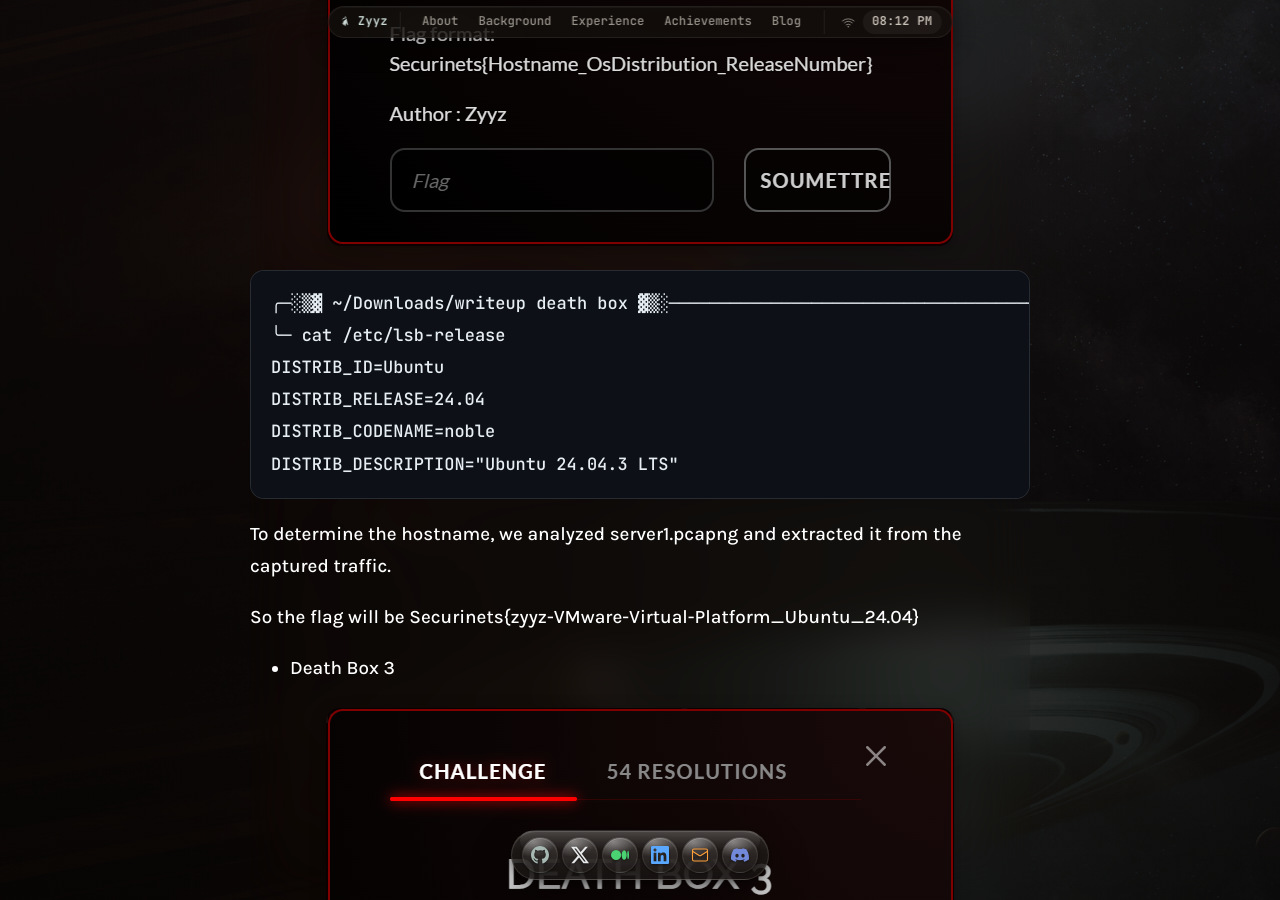
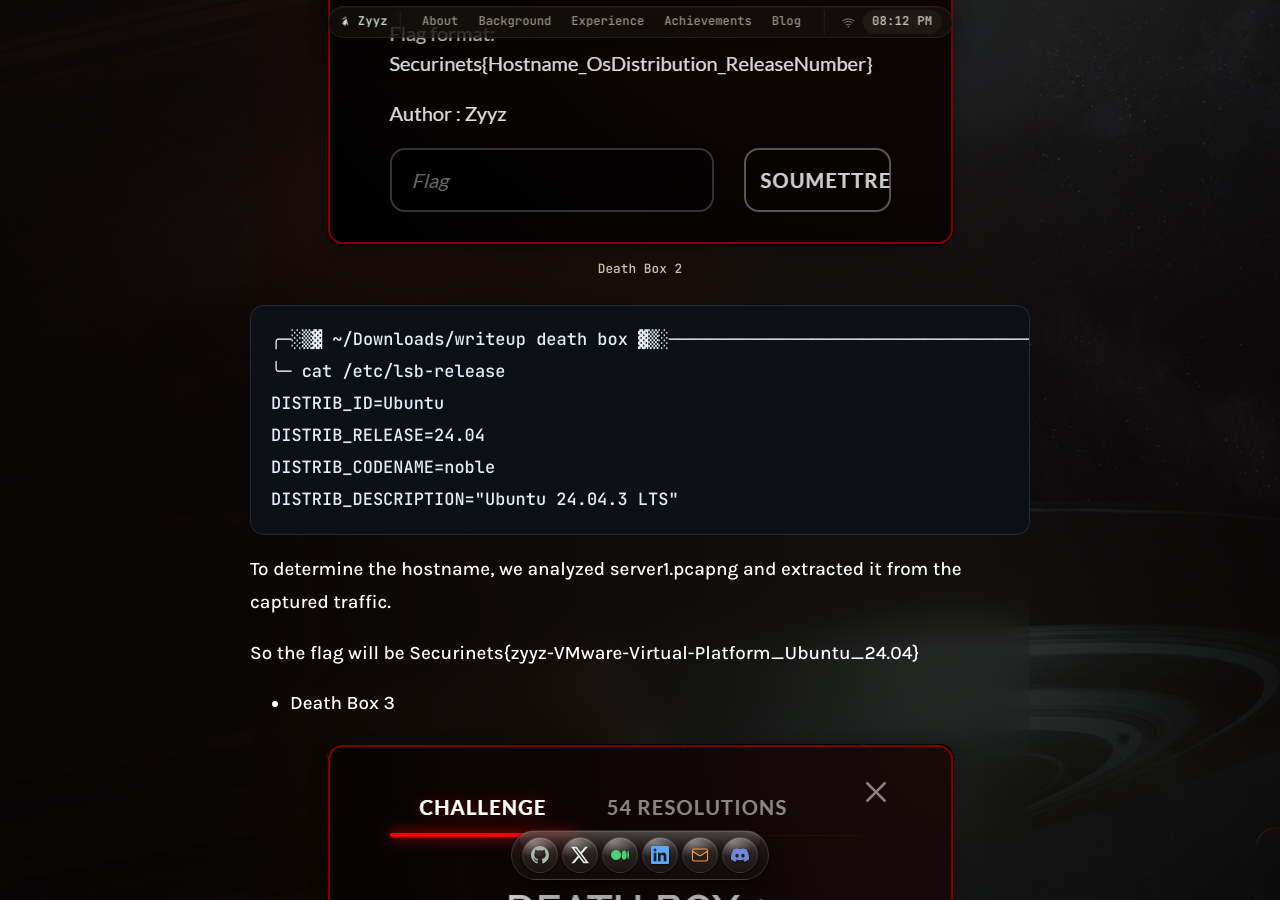
Before and after one commit to 0xZyyz/0xZyyz.github.io, a Jekyll site: the page built from _posts/2026-02-19-death-box-series-darkest-hour-ctf-2026.md, in a window 1280 px wide and 900 px high, scrolled down 3099 px. Built offline with Jekyll 4.4.1, drawn with Linux system fonts in a browser that asks for light colours; some of the changed text lies outside the part shown.

Commit message:
Add missing Death Box 2, 7, 13 image captions

````diff
--- a/_posts/2026-02-19-death-box-series-darkest-hour-ctf-2026.md
+++ b/_posts/2026-02-19-death-box-series-darkest-hour-ctf-2026.md
@@ -42,6 +42,9 @@
 - Death Box 2
 
 ![](/assets/posts/death-box/fFdVoWbtpUcnVHmNXeAmXg.png)
+
+Death Box 2
+{: .img-caption}
 
 ```
 ╭─░▒▓ ~/Downloads/writeup death box ▓▒░──────────────────────────────────────────────░▒▓ ✔  took 10s  at 16:51:26 ▓▒░─╮
@@ -105,6 +108,9 @@
 - Death Box 7
 
 ![](/assets/posts/death-box/wxa0yflclR5VPMJFKuLTXw.png)
+
+Death Box 7
+{: .img-caption}
 
 ```
 ╭─░▒▓ ~/Downloads/writeup death box ▓▒░────────────────────────────────────────────────────────░▒▓ ✔  at 17:21:26 ▓▒░─╮
@@ -239,6 +245,9 @@
 - Death Box 13
 
 ![](/assets/posts/death-box/Z063X2Z_MZgZdkD31YjzFA.png)
+
+Death Box 13
+{: .img-caption}
 
 Within the same stream, we can identify the command executed:
 
````
